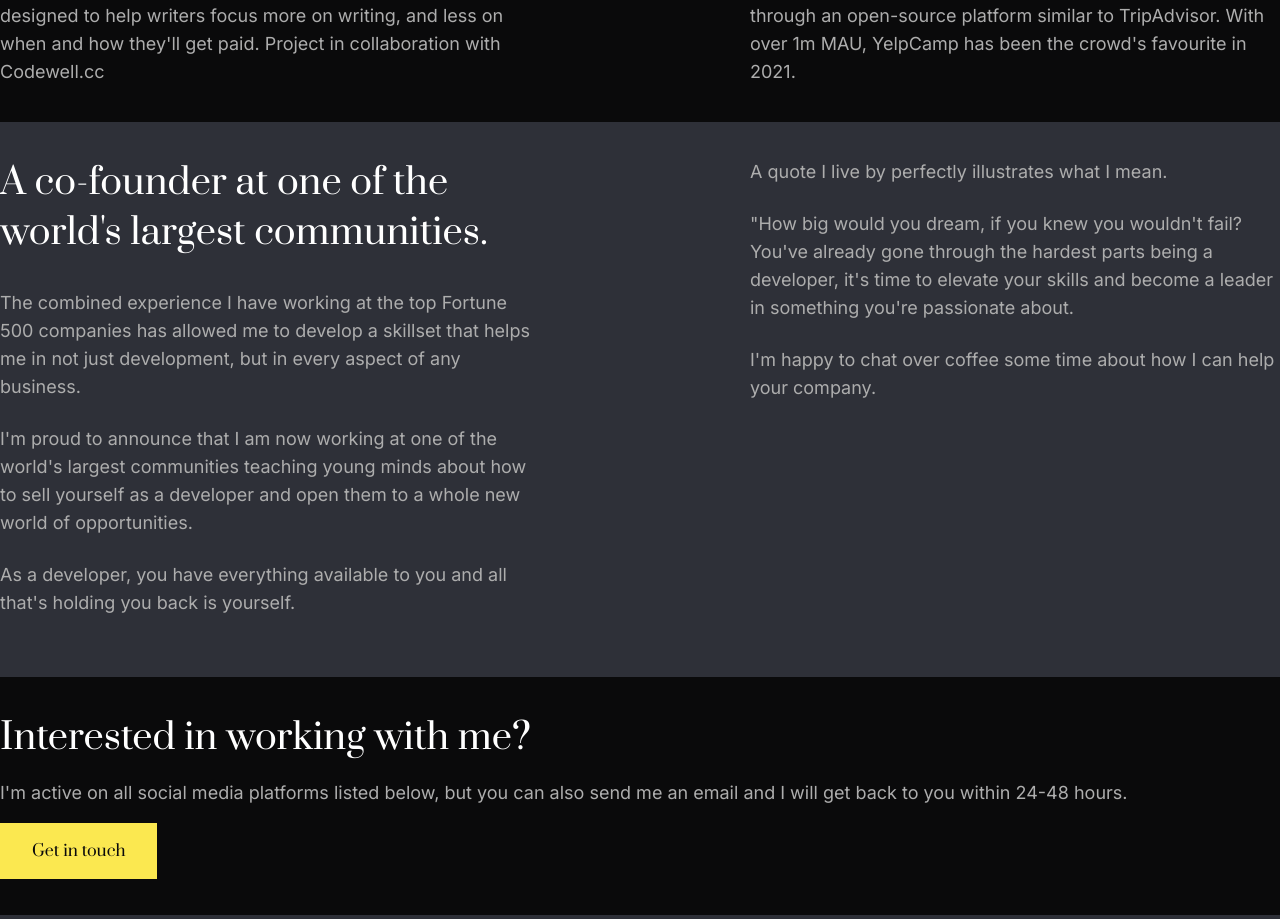
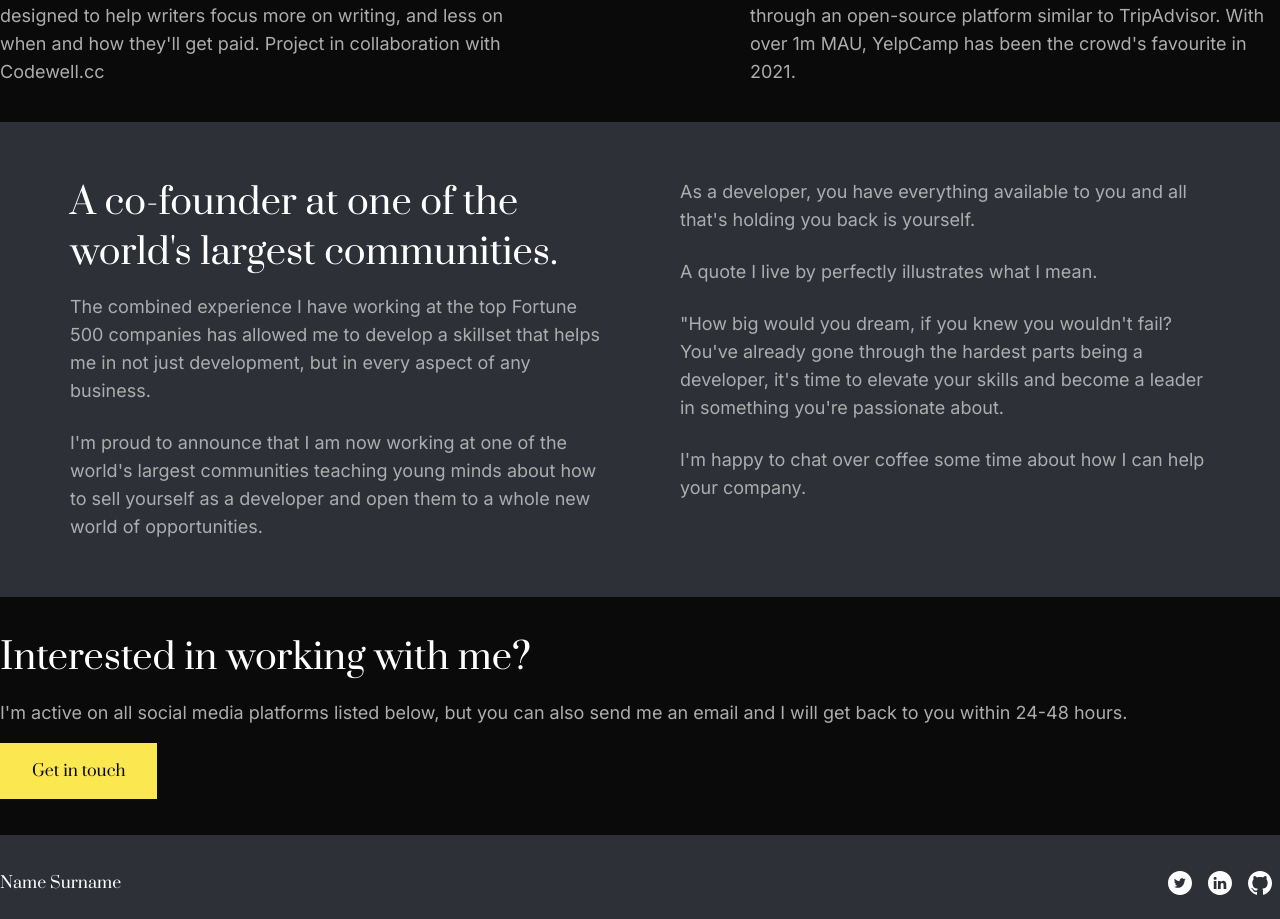
Before and after one commit to ntjnh/cw-developer-portfolio, a React (Vite) app: page / in a window 1280 px wide. Shown: the part 1005-1924 px from the top of the page. Built offline with nearby package versions, Linux system fonts and the light colour scheme.

Commit message:
Tidy up About component and adjust spacing

```diff
--- a/src/components/About.jsx
+++ b/src/components/About.jsx
@@ -1,15 +1,15 @@
 export default function About() {
     return (
-        <section className="bg-darkgrey py-9">
-            <div className="align-center container flex justify-between">
+        <section className="bg-darkgrey py-14">
+            <div className="align-center container flex justify-between md:max-w-[1140px]">
                 <div className="max-w-[530px] w-1/2">
-                    <h2 className="font-normal font-serif flex-wrap leading-snug mb-8 text-4xl text-white">A co-founder at one of the world's largest communities.</h2>
+                    <h2 className="font-normal font-serif flex-wrap leading-snug mb-4 text-4xl text-white">A co-founder at one of the world's largest communities.</h2>
                     <p className="mb-6 text-lg">The combined experience I have working at the top Fortune 500 companies has allowed me to develop a skillset that helps me in not just development, but in every aspect of any business.</p>
-                    <p className="mb-6 text-lg">I'm proud to announce that I am now working at one of the world's largest communities teaching young minds about how to sell yourself as a developer and open them to a whole new world of opportunities.</p>
-                    <p className="mb-6 text-lg">As a developer, you have everything available to you and all that's holding you back is yourself.</p>
+                    <p className="mb-0 text-lg">I'm proud to announce that I am now working at one of the world's largest communities teaching young minds about how to sell yourself as a developer and open them to a whole new world of opportunities.</p>
                 </div>
 
-                <div className="max-w-[530px]">
+                <div className="max-w-[530px] w-1/2">
+                    <p className="mb-6 text-lg">As a developer, you have everything available to you and all that's holding you back is yourself.</p>
                     <p className="mb-6 text-lg">A quote I live by perfectly illustrates what I mean.</p>
                     <p className="mb-6 text-lg">"How big would you dream, if you knew you wouldn't fail? You've already gone through the hardest parts being a developer, it's time to elevate your skills and become a leader in something you're passionate about.</p>
                     <p className="text-lg">I'm happy to chat over coffee some time about how I can help your company.</p>
```
